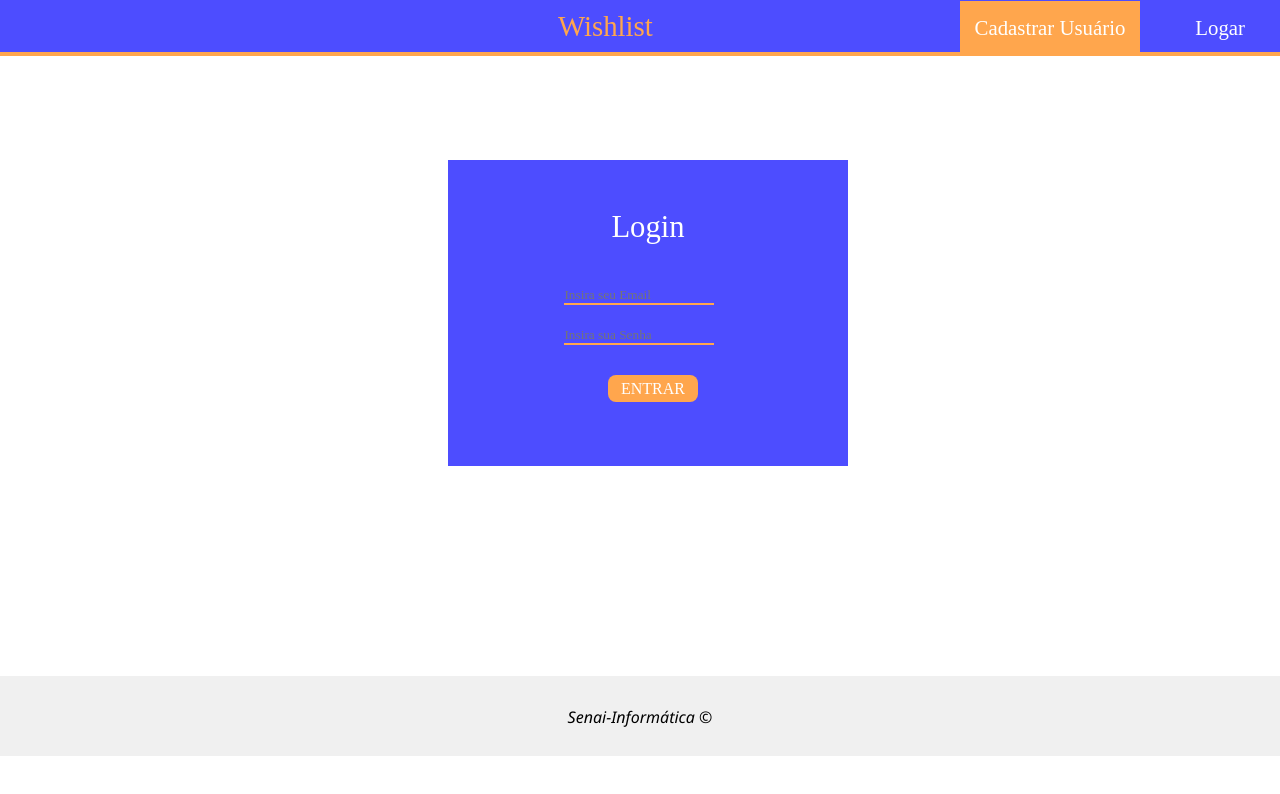
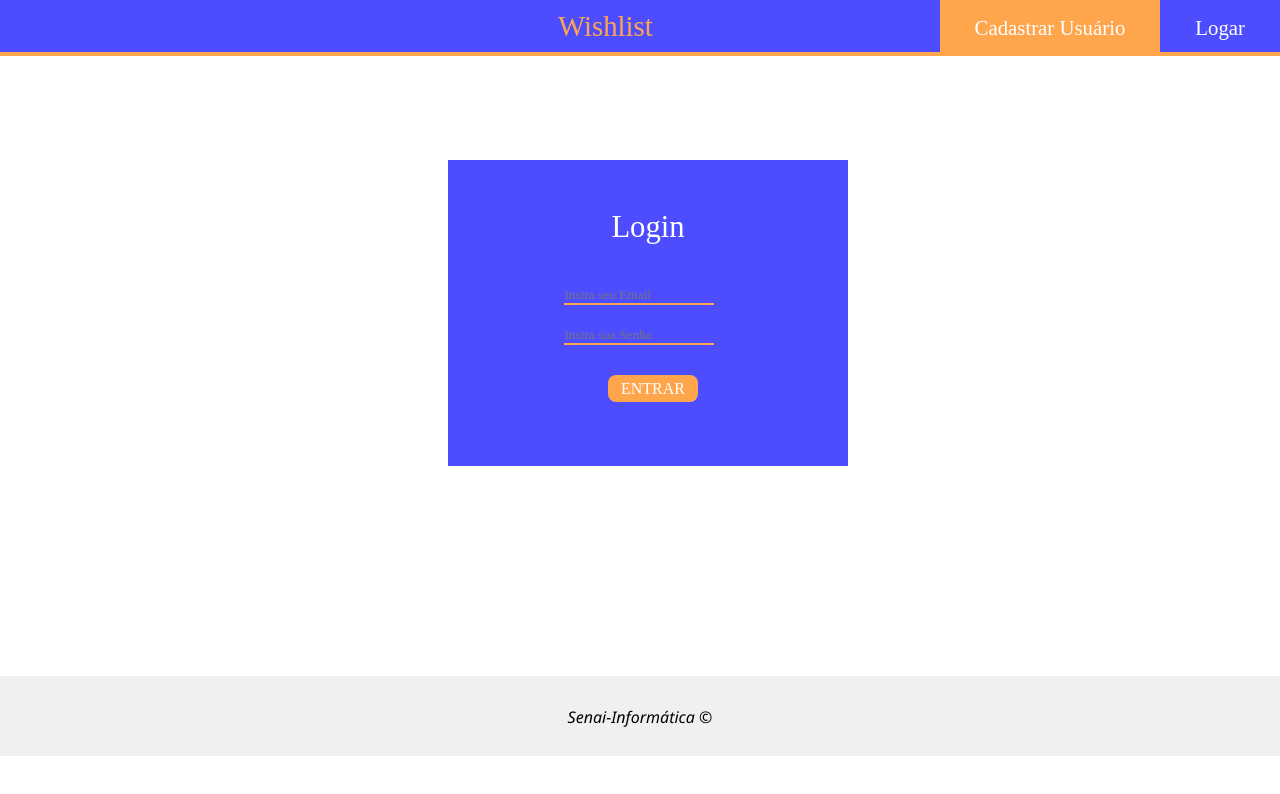
Before and after one commit to ArielMn22/senai-wishlist-desafio, a React (Create React App) app in the folder Front-End/wishlist-desafio-ui/: page / in a window 1280 px wide. In both pictures the pointer is over the element 1109 px from the left and 28 px from the top of the page. Shown: the top 794 px of the page. Built offline with nearby package versions, Linux system fonts and the light colour scheme.

Commit message:
alert para cadastrar desejo

```diff
--- a/Front-End/wishlist-desafio-ui/src/assets/css/cabecalho.css
+++ b/Front-End/wishlist-desafio-ui/src/assets/css/cabecalho.css
@@ -42,6 +42,6 @@
     transition: all .3s;
 }
 
-#menuSuperior ul li a:hover {
+#menuSuperior ul :hover {
     background-color: #ffa64d;
 }
--- a/Front-End/wishlist-desafio-ui/src/pages/CadastroDesejo/CadastrarDesejo.js
+++ b/Front-End/wishlist-desafio-ui/src/pages/CadastroDesejo/CadastrarDesejo.js
@@ -58,6 +58,7 @@ class CadastrarDesejo extends Component {
         config)
             .then(data => console.log(data))
             .catch(erro => console.log(erro))
+        alert("cadastrado com sucesso");
     }
 
     atualizaEstadoDescricao(event){
```
Also changed, not shown: Front-End/wishlist-desafio-ui/src/pages/Sair/sair.js (added).
